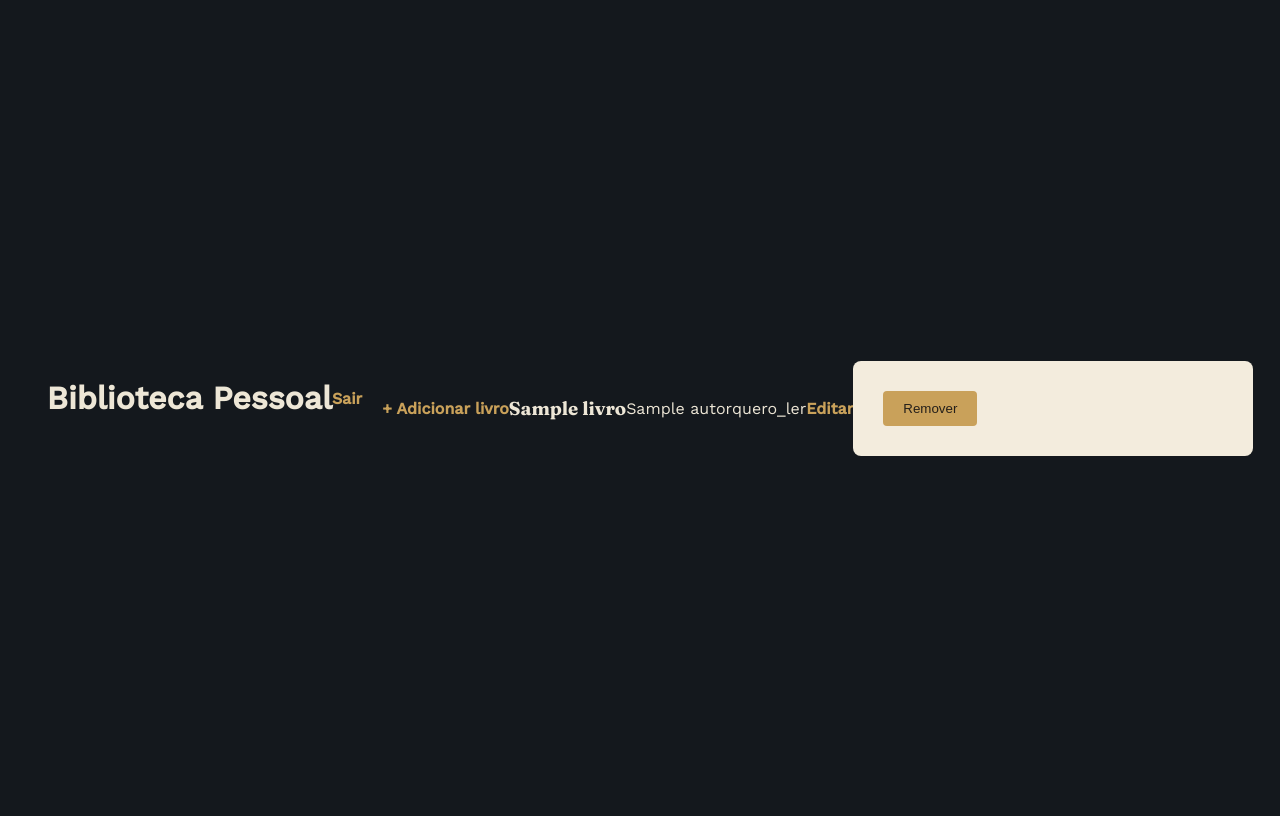
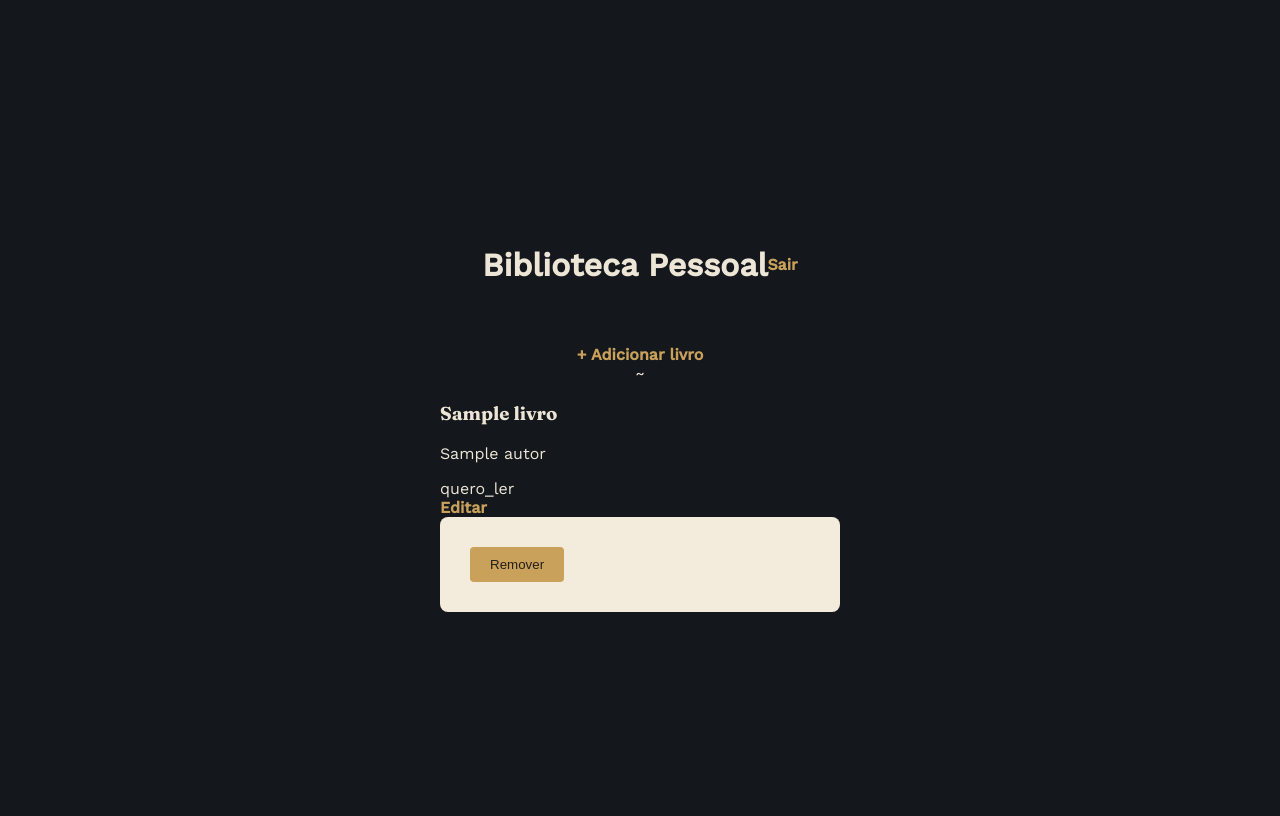
Before and after one commit to geovanyhenri6-pixel/biblioteca-pessoal, a Flask app: template templates/livros/lista.html in a window 1280 px wide. Run offline with Flask 3, Linux system fonts and the light colour scheme; the template is opened without the code that fills it: most values are stand-ins (such as "Sample title", 1, 10 or a date in 2020).

Commit message:
css: flex-direction column no body (corrige empilhamento entre paginas)

```diff
--- a/static/css/style.css
+++ b/static/css/style.css
@@ -17,6 +17,7 @@ body {
     justify-content: center;
     align-items: center;
     min-height: 100vh;
+    flex-direction: column;
     background-color: var(--cor-fundo);
     color: var(--cor-texto-claro);
     font-family: 'Work Sans', sans-serif;
--- a/templates/livros/lista.html
+++ b/templates/livros/lista.html
@@ -9,21 +9,30 @@
 
     <a href="{{ url_for('livros.novo') }}">+ Adicionar livro</a>
 
-    {% for livro in livros %}
+    {% for livro in livros %}~
 
+    <div class="cartao-livro">
+        <div class="linha-principal">
+            <div class="faixa-status status-{{ livro.status }}"></div>
+            <div class="livro-texto">
                 <h3>{{ livro.titulo }}</h3>
                 <p>{{ livro.autor }}</p>
-        <p>{{ livro.status }}</p>
+            </div>
+            <div class="livro-lado-direito">
+                <span class="tag-status status-{{ livro.status }}">{{ livro.status }}</span>
+                {% if livro.status == 'lido' %}
+                    <p class="nota">{{ livro.nota }}</p>
+                {% endif %}
+            </div>
+        </div>
 
-        {% if livro.status == 'lido' %}
-            <p>Nota: {{ livro.nota }}</p>
-        {% endif %}
-
+        <div class="acoes-livro">
             <a href="{{ url_for('livros.editar', livro_id=livro.id) }}">Editar</a>
-
             <form method="POST" action="{{ url_for('livros.remover', livro_id=livro.id) }}">
                 <button type="submit">Remover</button>
             </form>
+        </div>
+    </div>
 
     {% endfor %}
 
```
Lines whose indentation alone changed are shown as unchanged.
